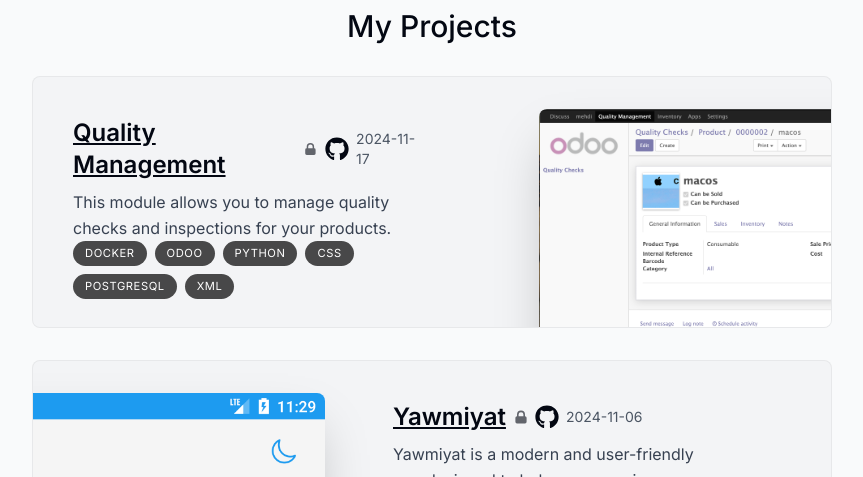
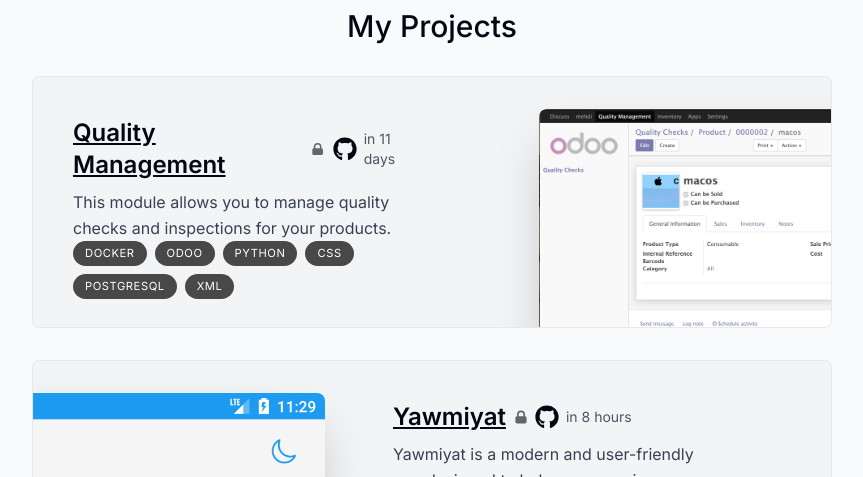
Before and after one commit to ebouabbadi/elmehdibouabbadi, a Next.js app: page / in a window 1280 px wide. Shown: the part 3940-4417 px from the top of the page, without its empty margins (208-1071 px from the left). Built offline with nearby package versions, Linux system fonts and the light colour scheme.

Commit message:
Update project.tsx

```diff
--- a/components/project.tsx
+++ b/components/project.tsx
@@ -50,7 +50,7 @@
         >
           <FaGithub className="h-[1.5rem] w-[1.5rem]" />
         </a>
-        <div className="text-xs md:text-sm text-gray-600">{moment(time, "YYYYMMDD").add(1, 'days').format("YYYY-MM-DD")}</div>
+        <div className="text-xs md:text-sm text-gray-600">{moment(time, "YYYYMMDD").add(1, 'days').fromNow()}</div>
           </div>
 
           <p className="mt-2 leading-relaxed text-gray-700 dark:text-white/70">
```
